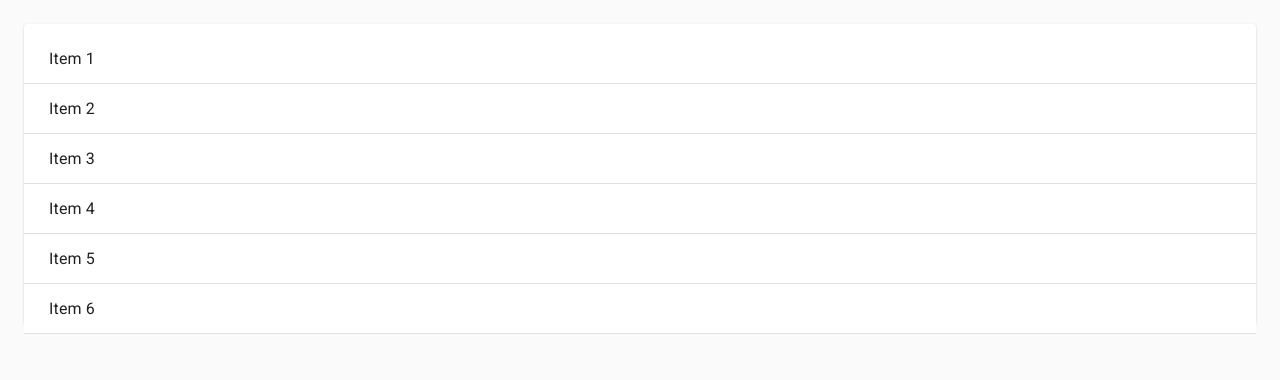
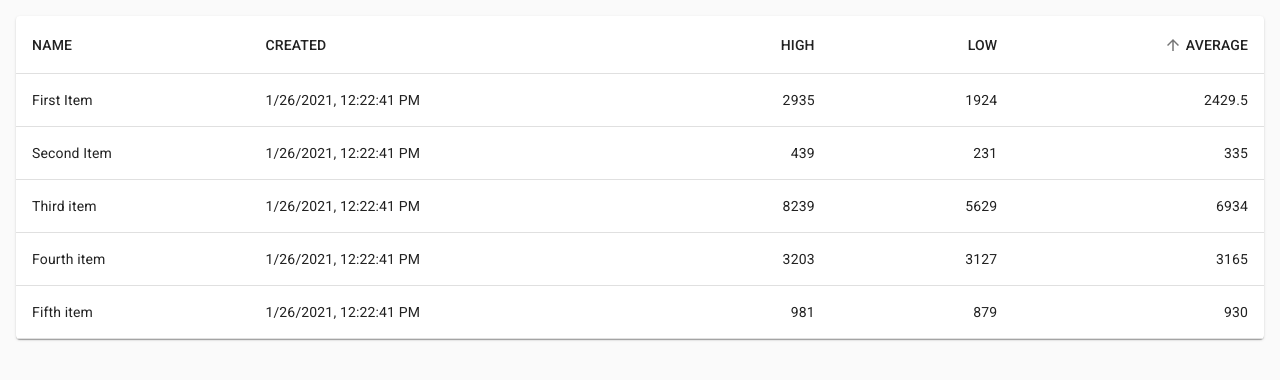
Before and after one commit to pleed0215/material-ui-cookbook, a React (Create React App) app: page / in a window 1280 px wide. Shown: the top 380 px of the page. Built offline with nearby package versions, Linux system fonts and the light colour scheme.

Commit message:
why didn't you push this?

```diff
--- a/src/App.tsx
+++ b/src/App.tsx
@@ -1,9 +1,9 @@
 import React from "react";
 
-import { ScrollingList } from "./List/ListScroll";
+import { SortableColumn } from "./Table/SortableColumns";
 
 function App() {
-  return <ScrollingList />;
+  return <SortableColumn />;
 }
 
 export default App;
--- /dev/null
+++ b/src/Table/SortableColumns.tsx
@@ -0,0 +1,182 @@
+import {
+  CircularProgress,
+  makeStyles,
+  Paper,
+  Table,
+  TableBody,
+  TableCell,
+  TableHead,
+  TableRow,
+  TableSortLabel,
+  Theme,
+} from "@material-ui/core";
+import React, { useEffect, useState } from "react";
+
+interface ITableItem {
+  id: number;
+  name: string;
+  created: Date;
+  high: number;
+  low: number;
+  average: number;
+}
+
+interface ITableColumn {
+  name: keyof ITableItem;
+  active: boolean;
+  numeric?: boolean;
+  order?: "desc" | "asc";
+}
+
+const comparator = (prop: keyof ITableItem, desc: boolean = true) => (
+  a: ITableItem,
+  b: ITableItem
+) => {
+  const order = desc ? -1 : 1;
+  if (a[prop] < b[prop]) {
+    return -1 * order;
+  }
+
+  if (a[prop] > b[prop]) {
+    return 1 * order;
+  }
+
+  return 0 * order;
+};
+
+const fetchData = () =>
+  new Promise<Array<ITableItem>>((resolve) => {
+    const items: Array<ITableItem> = [
+      {
+        id: 1,
+        name: "First Item",
+        created: new Date(),
+        high: 2935,
+        low: 1924,
+        average: 2429.5,
+      },
+      {
+        id: 2,
+        name: "Second Item",
+        created: new Date(),
+        high: 439,
+        low: 231,
+        average: 335,
+      },
+      {
+        id: 3,
+        name: "Third item",
+        created: new Date(),
+        high: 8239,
+        low: 5629,
+        average: 6934,
+      },
+      {
+        id: 4,
+        name: "Fourth item",
+        created: new Date(),
+        high: 3203,
+        low: 3127,
+        average: 3165,
+      },
+      {
+        id: 5,
+        name: "Fifth item",
+        created: new Date(),
+        high: 981,
+        low: 879,
+        average: 930,
+      },
+    ];
+
+    setTimeout(() => resolve(items), 3000);
+  });
+
+const useStyles = makeStyles((theme: Theme) => ({
+  spacing: { margin: theme.spacing(2) },
+  textCenter: { textAlign: "center" },
+}));
+
+const MaybeLoading: React.FC<{ loading: boolean }> = ({ loading }) => {
+  const classes = useStyles();
+  return loading ? <CircularProgress className={classes.spacing} /> : null;
+};
+
+export const SortableColumn = () => {
+  const classes = useStyles();
+  const [columns, setColumns] = useState<Array<ITableColumn>>([
+    { name: "name", active: false },
+    { name: "created", active: false },
+    { name: "high", active: false, numeric: true },
+    { name: "low", active: false, numeric: true },
+    { name: "average", active: true, numeric: true },
+  ]);
+  const [items, setItems] = useState<Array<ITableItem>>([]);
+  const [loading, setLoading] = useState<boolean>(false);
+
+  const onSortClick = (index: number) => () => {
+    setColumns(
+      columns.map((column, i) => ({
+        ...column,
+        active: index === i,
+        order:
+          (index === i && (column.order === "desc" ? "asc" : "desc")) ||
+          undefined,
+      }))
+    );
+
+    setItems(
+      items
+        .slice()
+        .sort(comparator(columns[index].name, columns[index].order === "desc"))
+    );
+  };
+
+  useEffect(() => {
+    setLoading(true);
+    fetchData().then((fetchItems) => {
+      setItems(fetchItems);
+      setLoading(false);
+    });
+  }, []);
+  return (
+    <Paper className={`${classes.spacing} ${classes.textCenter}`}>
+      <Table>
+        <TableHead>
+          <TableRow>
+            {columns.map((column, index) => (
+              <TableCell
+                key={column.name}
+                align={column.numeric ? "right" : "inherit"}
+              >
+                <TableSortLabel
+                  active={column.active}
+                  direction={column.order}
+                  onClick={onSortClick(index)}
+                >
+                  {column.name.toUpperCase()}
+                </TableSortLabel>
+              </TableCell>
+            ))}
+          </TableRow>
+        </TableHead>
+        <MaybeLoading loading={loading} />
+        {!loading && items.length > 0 && (
+          <TableBody>
+            {items.map((item) => (
+              <TableRow key={item.id}>
+                <TableCell component="th" scope="row">
+                  {item.name}
+                </TableCell>
+                <TableCell>{item.created.toLocaleString()}</TableCell>
+                <TableCell align="right">{item.high}</TableCell>
+                <TableCell align="right">{item.low}</TableCell>
+                <TableCell align="right">{item.average}</TableCell>
+              </TableRow>
+            ))}
+          </TableBody>
+        )}
+      </Table>
+    </Paper>
+  );
+};
```
Also changed, not shown: src/Table/StatefulTable.tsx (added, +124 -0 lines), 1 other file (tests, documents, lock files or other folders).
